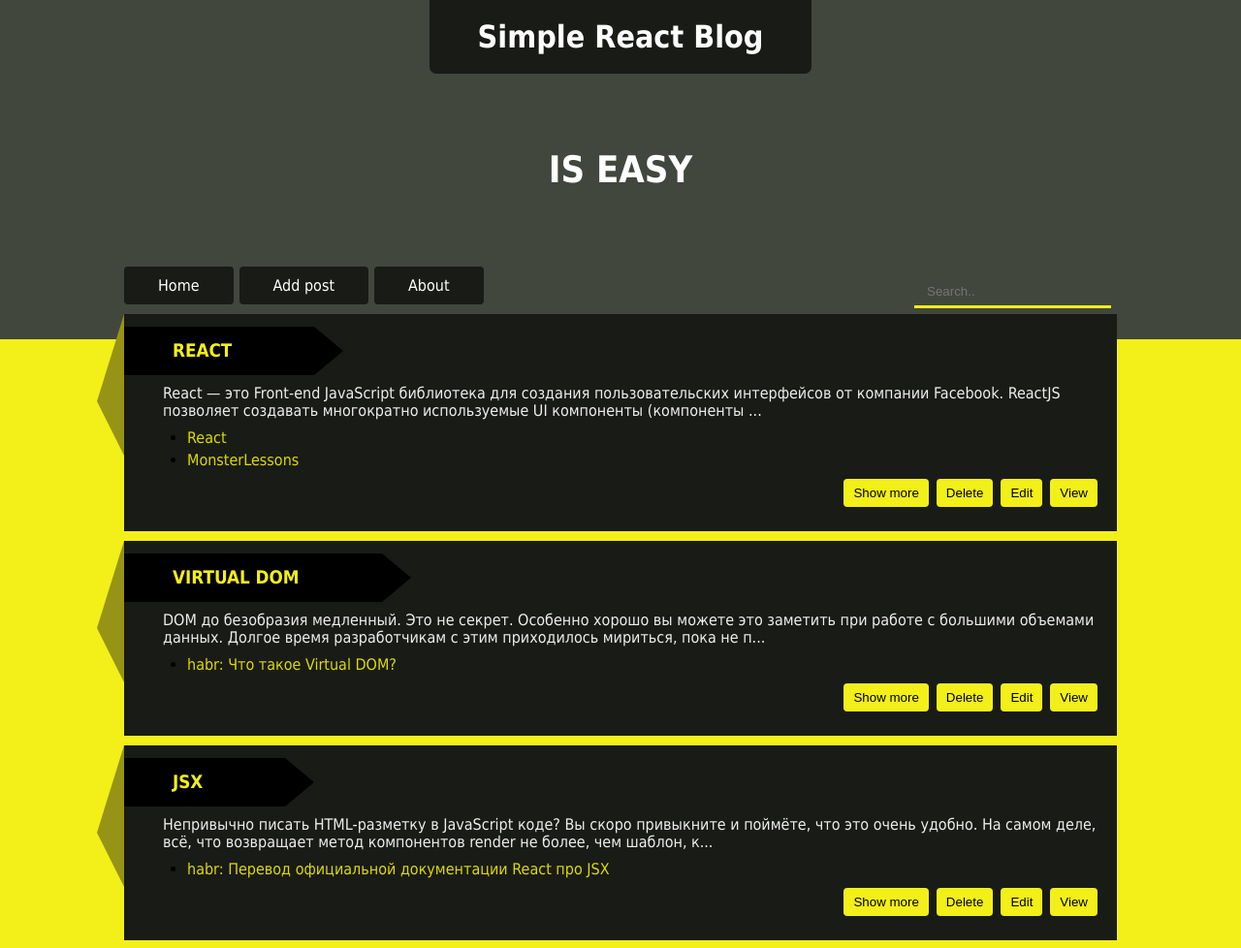
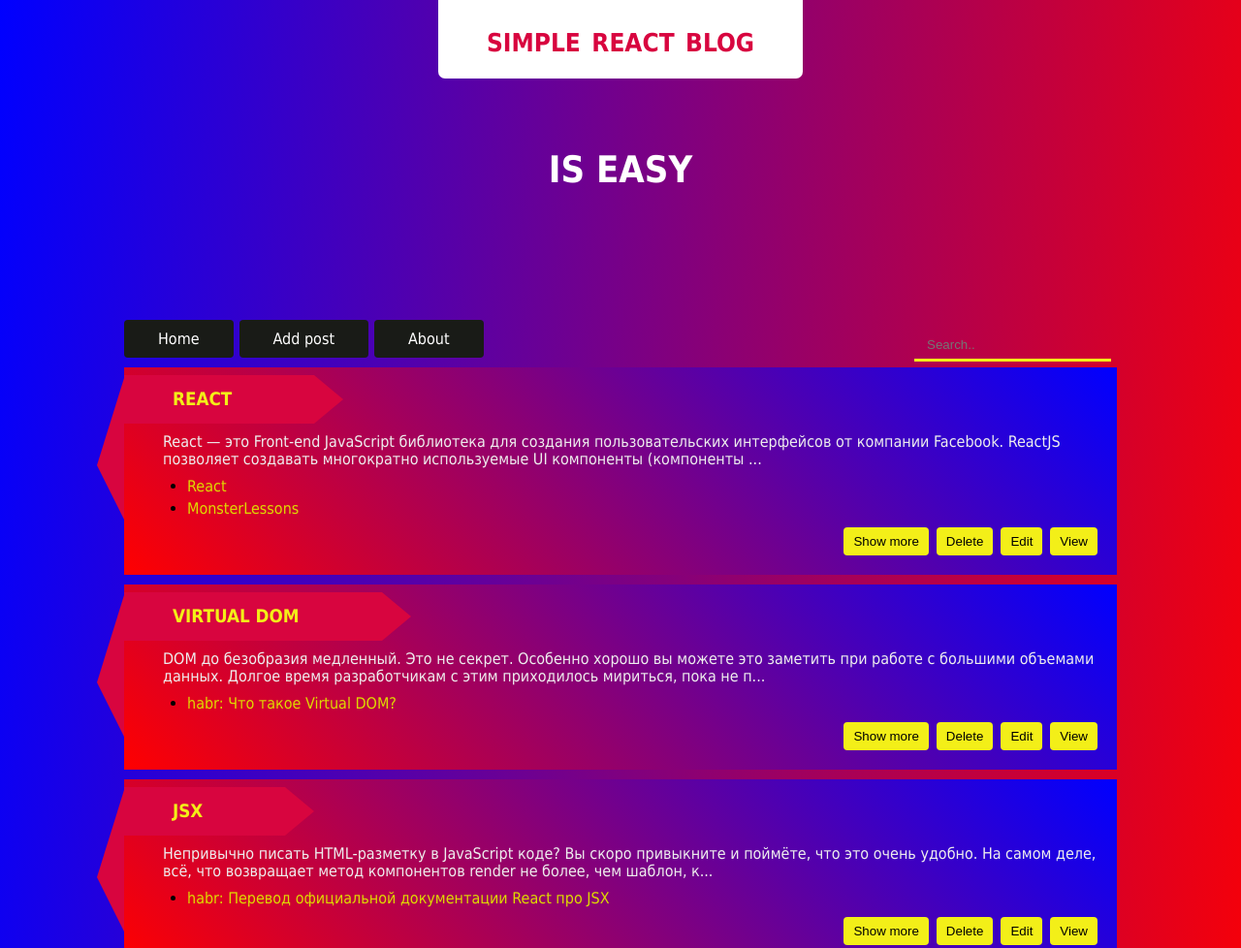
Before and after one commit to stevedevhere/react-course, a React app: page / in a window 1280 px wide. Shown: the top 978 px of the page at 97% size. Built offline with nearby package versions, Linux system fonts and the light colour scheme; what react-router-redux would draw is missing.

Commit message:
Updated styles

```diff
--- a/src/sass/_defaults.scss
+++ b/src/sass/_defaults.scss
@@ -25,7 +25,7 @@ ul li {
 
 body {
     min-height: 100%;
-    background: $accent;
+    background: linear-gradient(-85deg, red, blue);
     background-size: 100% 100%;
     * {
         box-sizing: border-box;
@@ -44,8 +44,8 @@ h1.page-title {
     margin: auto;
     text-align: center;
     padding: 20px 50px;
-    background: #000;
-    color: #fff;
+    background: #fff;
+    color: #d8053f;
     border-radius: 0 0 7px 7px;
     margin-bottom: 35px;
 }
@@ -77,7 +77,7 @@ h1.post-title {
     margin-bottom: 10px;
     color: $accent;
     text-transform: uppercase;
-    background-color: #000;
+    background-color: #d8053f;
     padding: 15px 85px 15px 50px;
     margin-left: -20px;
     position: relative;
@@ -89,10 +89,10 @@ h1.post-title {
       content: "";
       position: absolute;
       left: -28px;
-      top: -13px;
+      top: 3px;
       border-bottom: solid 56px transparent;
       border-top: solid 90px transparent;
-      border-right: solid 28px #969416;
+      border-right: solid 28px #d8053f;
       display: inline-table;
     }
 
@@ -106,7 +106,7 @@ h1.post-title {
       // height: 51px;
       border-top: transparent 25px solid;
       border-bottom: transparent 25px solid;
-      border-left: #000 solid 30px;
+      border-left: #d8053f solid 30px;
       // background-color: #fff;
     }
   }
--- a/src/sass/components/_post.scss
+++ b/src/sass/components/_post.scss
@@ -1,10 +1,9 @@
 article.item {
   margin: 5px auto;
-  background-color: #191b17;
+  background: linear-gradient(45deg, red, blue);
   transition: 0.1s;
   text-decoration: none;
   display: block;
-  border: solid 5px transparent;
   min-height: 130px;
   &:first-child {
     margin-top: 0;
--- a/src/sass/components/_slider.scss
+++ b/src/sass/components/_slider.scss
@@ -3,7 +3,6 @@
     top: 0;
     left: 0;
     z-index: -1;
-    background-color: lighten($color: $darkAccent, $amount: 16);
     width: 100%;
     height: 350px;
     .slider-content {
--- a/src/sass/modules/_header.scss
+++ b/src/sass/modules/_header.scss
@@ -1,9 +1,10 @@
 header.header {
 
   .page-title {
-    margin-bottom: 200px;
-    text-transform: capitalize;
-    background-color: $darkAccent;
+    margin-bottom: 250px;
+    font-variant: small-caps;
+    text-transform: lowercase;
+    font-size: 2.3rem;
   }
 
   ul.tasks {
--- a/src/sass/modules/_items.scss
+++ b/src/sass/modules/_items.scss
@@ -2,7 +2,7 @@
   display: flex;
   flex-flow: column;
   .item {
-    padding: 8px 15px 20px;
+    padding: 8px 20px 20px;
     width: 100%;
     transition: 0.2s;
 
```
